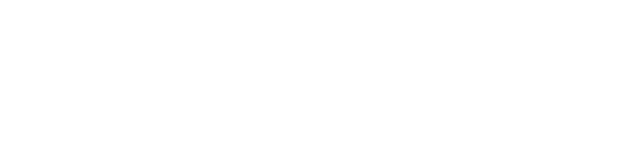
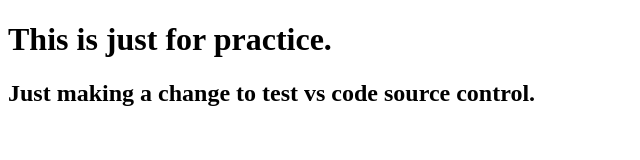
Before and after one commit to will1166/mtm6130_second_page, a plain HTML site: page index.html in a window 1280 px wide. Shown: the whole page, without its empty margins (0-640 px from the left). Drawn offline with Linux system fonts and the light colour scheme.

Commit message:
add a h2 to the file

```diff
--- a/index.html
+++ b/index.html
@@ -7,4 +7,6 @@
 </head>
 <body>
 </body>
+    <h1>This is just for practice.</h1>
+    <h2>Just making a change to test vs code source control.</h2>
 </html>
```
